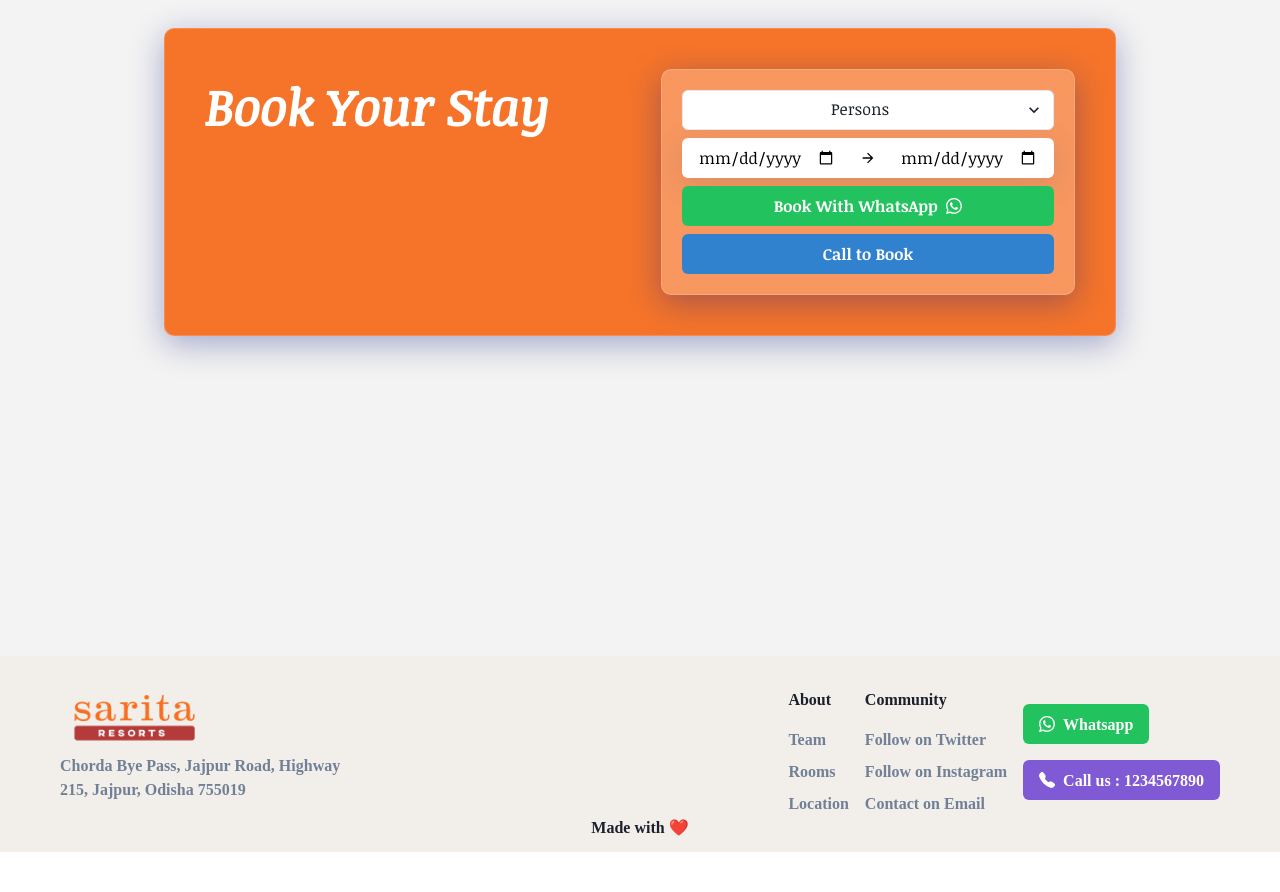
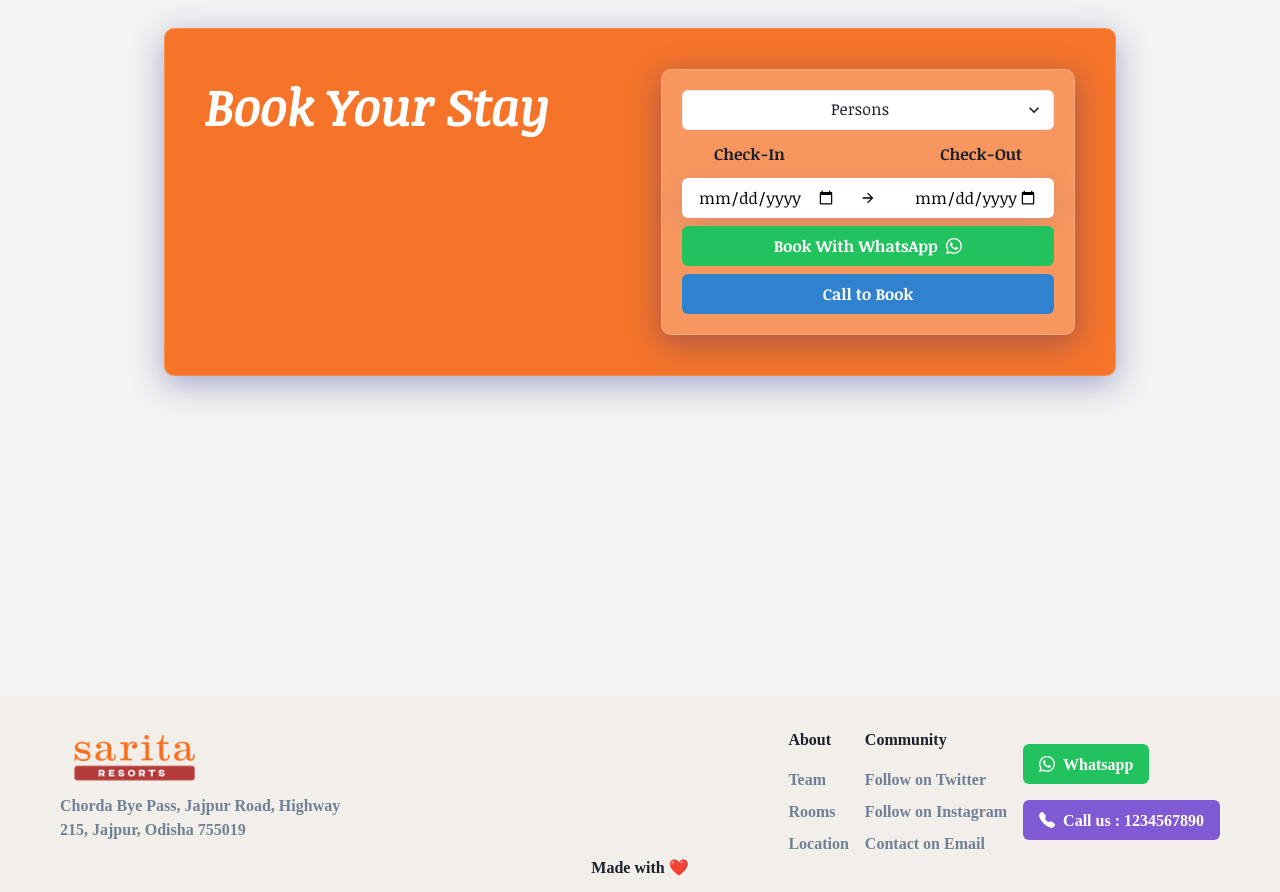
Before and after one commit to soumyasootar/s-r-j, a React (Create React App) app: page /rooms/1 in a window 1280 px wide. Shown: the part 1200-2092 px from the top of the page. Before the commit the page ends 2052 px from the top, so only its background shows below. Built offline with nearby package versions, Linux system fonts and the light colour scheme; a web font is replaced by a local one.

Commit message:
Minor Changes

```diff
--- a/src/components/IndividualRoom.jsx
+++ b/src/components/IndividualRoom.jsx
@@ -40,7 +40,7 @@ import {
 import { GiAtSea } from "react-icons/gi";
 import { FaGlassWhiskey } from "react-icons/fa";
 import { BiArea } from "react-icons/bi";
-import { ArrowForwardIcon } from "@chakra-ui/icons";
+import { ArrowForwardIcon, ChevronDownIcon } from "@chakra-ui/icons";
 import { useParams } from "react-router-dom";
 import { useState } from "react";
 
@@ -105,8 +105,6 @@ const roomsArray = [
   },
 ];
 
-
-
 const IndividualRoom = () => {
   const { colorMode, toggleColorMode } = useColorMode();
   let { id } = useParams();
@@ -114,15 +112,13 @@ const IndividualRoom = () => {
   const [persons, setPersons] = useState(1);
   const [startDate, setStartDate] = useState("");
   const [endDate, setEndDate] = useState("");
-  const toast = useToast()
+  const toast = useToast();
 
   const handleWhatsAppBooking = () => {
     const formattedStartDate = startDate
       ? startDate.toLocaleDateString("en-GB")
       : "";
-    const formattedEndDate = endDate
-      ? endDate.toLocaleDateString("en-GB")
-      : "";
+    const formattedEndDate = endDate ? endDate.toLocaleDateString("en-GB") : "";
 
     if (!startDate || !endDate) {
       toast({
@@ -138,7 +134,8 @@ const IndividualRoom = () => {
     if (startDate > endDate) {
       toast({
         title: "Invalid Dates",
-          description: "Please select a date after the start date for the end date.",
+        description:
+          "Please select a date after the start date for the end date.",
         status: "error",
         duration: 5000,
         isClosable: true,
@@ -148,7 +145,6 @@ const IndividualRoom = () => {
     sendWhatsAppMessage(persons, formattedStartDate, formattedEndDate);
   };
 
-
   const sendWhatsAppMessage = (persons, startDate, endDate) => {
     console.log("endDate: ", endDate);
     console.log("startDate: ", startDate);
@@ -157,7 +153,7 @@ const IndividualRoom = () => {
     const message = `Hello, I would like to book a hotel for ${persons} person(s) from ${startDate} to ${endDate}.`;
     const encodedMessage = encodeURIComponent(message);
     const url = `${baseUrl}?text=${encodedMessage}`;
-    window.open(url, "_blank")
+    window.open(url, "_blank");
   };
   return (
     <Box p={5}>
@@ -341,6 +337,13 @@ const IndividualRoom = () => {
             <option value="3">3</option>
             <option value="4">4</option>
           </Select>
+          <HStack w={"full"} borderRadius="4" p="1" px="8">
+            <Text>Check-In</Text>
+            <Spacer />
+            &nsbp;
+            <Spacer />
+            <Text>Check-Out</Text>
+          </HStack>
           <HStack
             w={"full"}
             borderRadius="10"
@@ -350,7 +353,9 @@ const IndividualRoom = () => {
             <Input
               type="date"
               border="none"
+              placeholder="Start Date"
               color={"black"}
+
               min={new Date().toISOString().split("T")[0]}
               onChange={(e) => setStartDate(new Date(e.target.value))}
             />
@@ -358,12 +363,19 @@ const IndividualRoom = () => {
             <Input
               type="date"
               border="none"
+              placeholder="End Date"
               color={"black"}
+              textAlign={"end"}
               min={new Date().toISOString().split("T")[0]}
               onChange={(e) => setEndDate(new Date(e.target.value))}
             />
           </HStack>
-          <Button colorScheme="whatsapp" w={"full"} mt={{ base: "5", md: "0" }} onClick={handleWhatsAppBooking}>
+          <Button
+            colorScheme="whatsapp"
+            w={"full"}
+            mt={{ base: "5", md: "0" }}
+            onClick={handleWhatsAppBooking}
+          >
             Book With WhatsApp &nbsp; <BsWhatsapp />
           </Button>
           <Button
```
Lines whose indentation alone changed are shown as unchanged.
